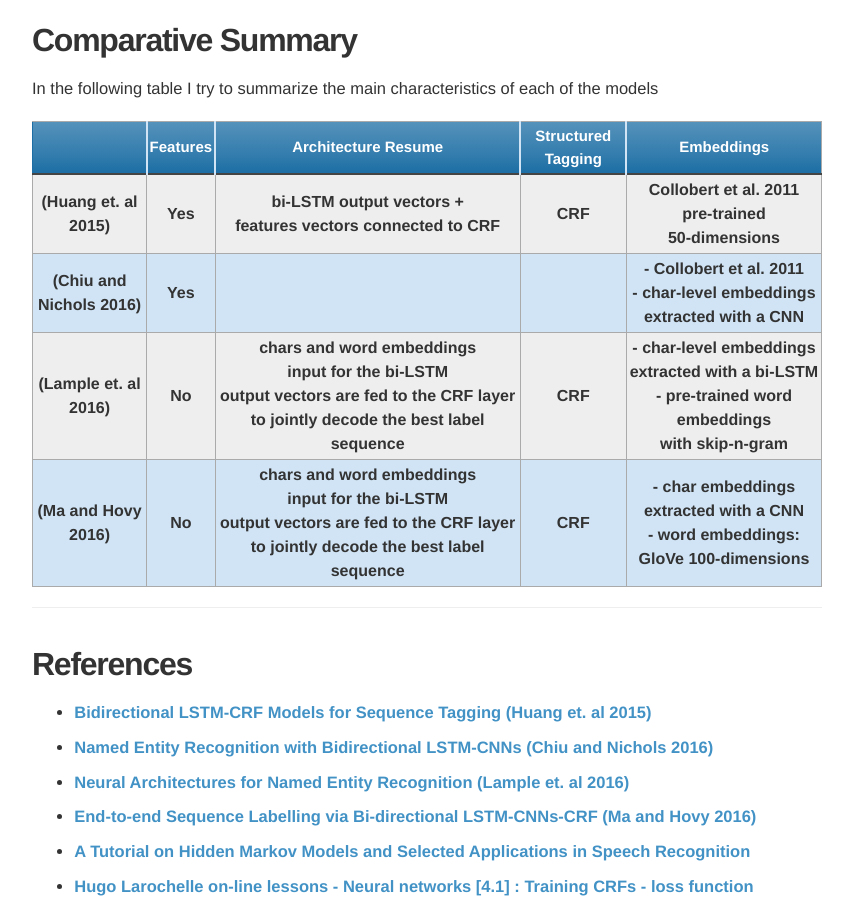
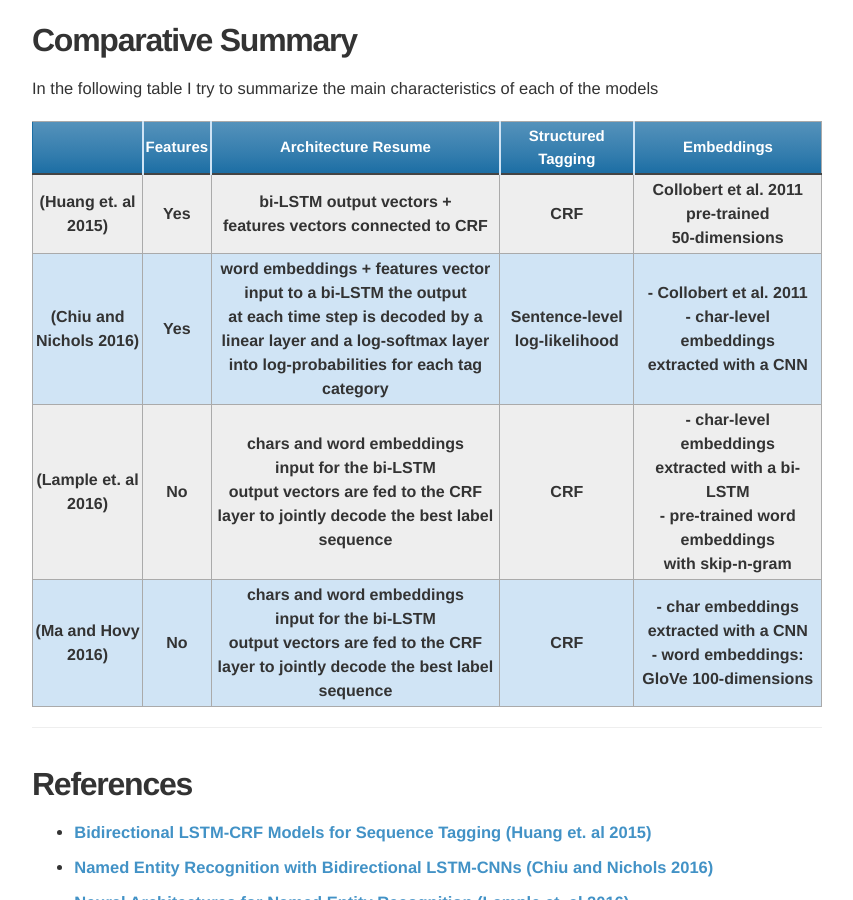
Before and after one commit to davidsbatista/davidsbatista.net, a Jekyll site: the page built from _posts/2018-10-21-Neural-NER-Systems.md, in a window 1280 px wide and 900 px high, scrolled down 10197 px. Shown: the whole window, without its empty margins (213-1066 px from the left). Built offline with Jekyll 4.4.1, drawn with Linux system fonts in a browser that asks for light colours; nearby versions of some CDN libraries; some web fonts are replaced; formulas are drawn with MathJax 3.

Commit message:
updated CRF and MEMM posts, typos updated Neural NER post

```diff
--- a/_posts/2018-10-21-Neural-NER-Systems.md
+++ b/_posts/2018-10-21-Neural-NER-Systems.md
@@ -109,7 +109,7 @@ Evaluate them in three sequence tagging task:
 
 ### __Features and Embeddings__
 
-Word embeddings are combined with hand-crafted features: spelling (e.g.: capitalization, punctuation, word patters, etc.) and context (e.g: uni-, bi- and tri-gram features). The embeddings used are those produced by [Collobert et al., 2011]((http://www.jmlr.org/papers/volume12/collobert11a/collobert11a.pdf)) which has 130K vocabulary size and each word corresponds to a 50-dimensional embedding vector.
+Word embeddings are combined with hand-crafted features: spelling (e.g.: capitalization, punctuation, word patters, etc.) and context (e.g: uni-, bi- and tri-gram features). The embeddings used are those produced by [Collobert et al., 2011](http://www.jmlr.org/papers/volume12/collobert11a/collobert11a.pdf) which has 130K vocabulary size and each word corresponds to a 50-dimensional embedding vector.
 
 __Features connection tricks__: inputs of networks include both word, spelling and context features, however, the authors suggest direct connections from spelling and context features to outputs accelerate training and they result in very similar tagging accuracy, when comparing without direct connections. That is, in my understanding, the vector representing the hand-crafted features are passed directly to the CRF and are not passed through the bidirectional-LSTM
 
@@ -375,14 +375,19 @@ pre-trained
 
 
 <td>
-<!--
-word embeddings + features vector passed through a bi-LSTM the outupt at each time step of the bi-LSTM is added and then is decoded
--->
+word embeddings + features vector
+<br>
+input to a bi-LSTM the output
+<br>
+at each time step is decoded by a
+<br>
+linear layer and a log-softmax layer
+<br>
+into log-probabilities for each tag category
+<br>
 </td>
 <td>
-<!--
-time step in the bi-LSTM is decoded by a linear layer and a log-softmax layer into log-probabilities for each tag category
-Viterbi algorithm the tag sequence that maximizes the score all possible tag-sequences.-->
+Sentence-level log-likelihood
 </td>
 
 
```
Also changed, not shown: _posts/2017-11-12-Maximum_Entropy_Markov_Model.md (+1 -3 lines), _posts/2017-11-13-Conditional_Random_Fields.md (+1 -1 lines).
